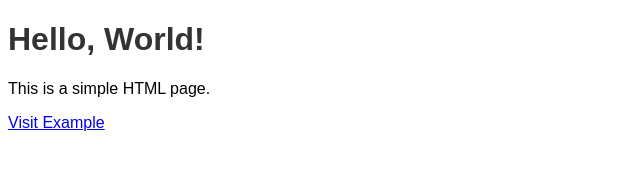
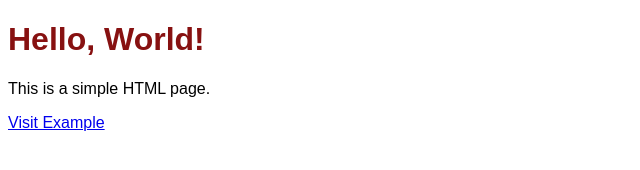
Before and after one commit to Ayushi2004-git/TASK-1, a plain HTML site: page index.html in a window 1280 px wide. Shown: the whole page, without its empty margins (0-640 px from the left). Drawn offline with Linux system fonts and the light colour scheme.

Commit message:
changed color

```diff
--- a/index.html
+++ b/index.html
@@ -10,7 +10,7 @@
 
         }
         h1 {
-            color: #333;
+            color: #871111;
         }
     </style>
 </head>
```
